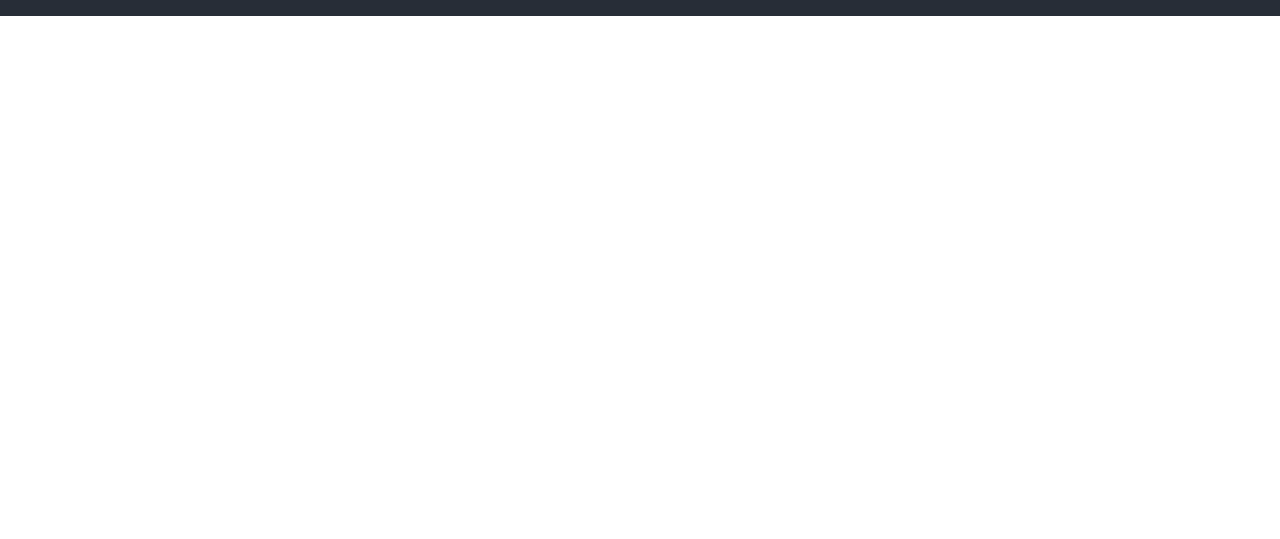
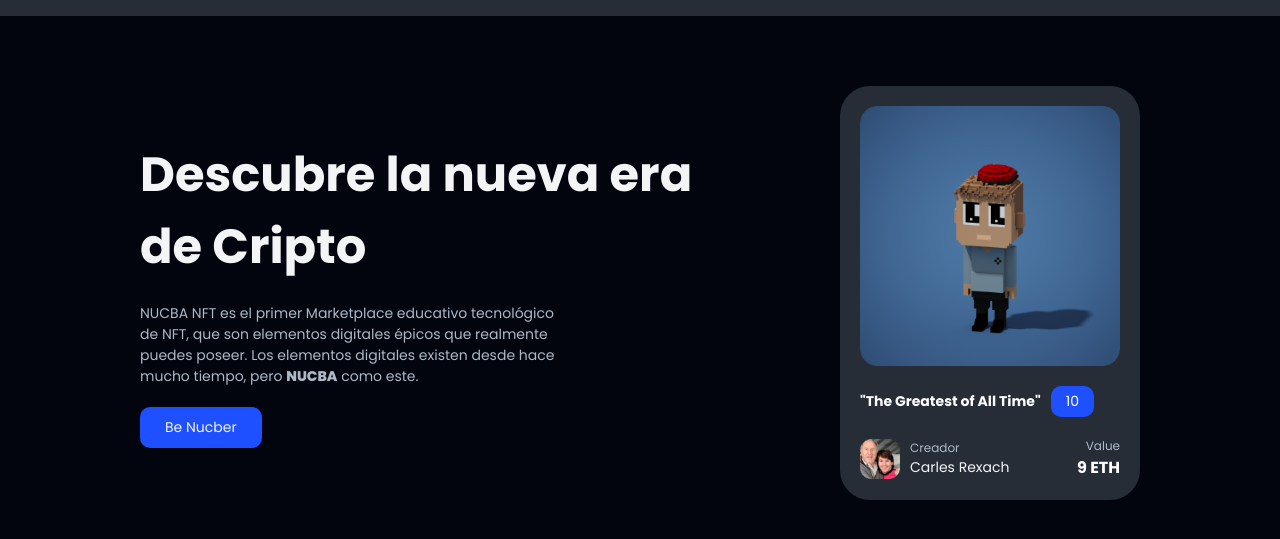
Before and after one commit to Molina-Javier/Nucba-NFt, a plain HTML site: page index.html in a window 1280 px wide. Shown: the part 49-588 px from the top of the page. Drawn offline with Linux system fonts and the light colour scheme.

Commit message:
add hero-section

```diff
--- a/assets/styles.css
+++ b/assets/styles.css
@@ -17,6 +17,7 @@
     /* Decoration */
     --fire: #ff6d00;
     --electric: #64d3ff;
+    --max-width: 1200px;
 }
 
 * {
@@ -31,7 +32,9 @@
 }
 
 /* Header */
-
+body {
+    background: var(--background);
+}
 header {
     background-color: var(--secondary);
     display: flex;
@@ -71,3 +74,130 @@
 .navbar-list a {
 color: var(--text-gray);
 }
+
+/* Main */
+main {
+    display: flex;
+    flex-direction: column;
+    align-items: center;
+    justify-content: center;
+    color: white;
+}
+/* section Hero */
+
+#Hero {
+    max-width: var(--max-width);
+
+    display: flex;
+    justify-content: center;
+    align-items: center;
+    padding: 70px 0;
+    gap: 100px;
+}
+
+.hero-info{
+
+    display: flex;
+    flex-direction: column;
+    gap: 20px;
+    width: 50%;
+    align-items: start;
+}
+
+.hero-info h1 {
+    font-size: 48px;
+    font-weight: 800px;
+    color: var(--text-white);
+}
+
+.hero-info p {
+    font-size: 14px;
+    width: 70%;
+    color: var(--text-gray);
+}
+
+.hero-info span {
+    font-weight: 800;
+    text-transform: uppercase;
+}
+
+.hero-info a {
+    background: var(--primary);
+    color: var(--text-white);
+    border-radius: 10px;
+    padding: 10px 25px;
+    font-size: 14px;
+}
+
+/* Card */
+
+.hero-card {
+    background: var(--secondary);
+    padding: 20px;
+    border-radius: 30px;
+    display: flex;
+    flex-direction: column;
+    gap: 20px;
+    width: 300px;
+}
+
+.hero-card-info {
+    display: flex;
+    flex-direction: column;
+    gap: 20px;
+}
+
+.hero-card-top {
+    display: flex;
+    align-items: center;
+    gap: 10px;
+}
+
+.hero-card-top h3 {
+
+    white-space: nowrap;
+    text-overflow: ellipsis;
+    overflow: hidden;
+    font-size: 14px;
+}
+
+.hero-card-top span {
+    background: var(--primary);
+    padding: 5px 15px;
+    border-radius: 10px;
+    font-size: 14px;
+}
+
+.hero-card-bottom {
+    display: flex;
+    justify-content: space-between;
+}
+.hero-card-creator {
+    display: flex;
+    align-items: center;
+    gap: 10px;
+}
+
+.hero-card-creator img {
+    height: 40px;
+}
+
+.creador-info, .hero-card-price p  {
+    color: var(--text-gray);
+    font-size: 12px;
+}
+.creator-name {
+color: var(--text-white);
+font-size: 14px;
+}
+
+.hero-card-price {
+    display: flex;
+    flex-direction: column;
+    align-items: flex-end;
+
+}
+
+.hero-card-price span {
+    font-weight: 700;
+}
--- a/index.html
+++ b/index.html
@@ -14,7 +14,7 @@
 <!-- navbar y carrito -->
 <nav class="navbar">
     <ul class="navbar-list">
-        <li><a href="#"> Home</a></li>
+        <li><a href="#Hero"> Home</a></li>
         <li><a href="#">Descubre</a></li>
         <li><a href="#"> BTC</a></li>
         <li><a href="#"> Youtube</a></li>
@@ -24,5 +24,46 @@
 <img src="./assets/img/cart-icon.svg" alt="Carrito" class="Cart-icon">
 </nav>
  </header>
+ <main>
+    <!-- Hero / portada -->
+    <section id="Hero">
+        <div class="hero-info">
+            <h1>Descubre la nueva era de Cripto</h1>
+            <p>
+            NUCBA NFT es el primer Marketplace educativo tecnológico de NFT, que
+            son elementos digitales épicos que realmente puedes poseer. Los
+            elementos digitales existen desde hace mucho tiempo, pero
+            <span> Nucba</span> como este.
+            </p>
+            <a href="#">Be Nucber</a>
+        </div>
+        <div class="hero-card">
+            <img src="./assets/img/hero/hero-card.png" alt="">
+            <div class="hero-card-info">
+                <!-- Top -->
+                <div class="hero-card-top">
+                    <h3>"The Greatest of All Time"  </h3>
+                    <span>10</span>
+                </div>
+                <!-- Bot -->
+                <div class="hero-card-bottom">
+                    <!-- Creador -->
+                    <div class="hero-card-creator">
+                        <img src="./assets/img/hero/creator.png" alt="imagen del usuario">
+                        <div class="creador-info">
+                            <p>Creador</p>
+                            <p class="creator-name">Carles Rexach</p>
+                        </div>
+                    </div>
+                    <!-- Precio -->
+                    <div class="hero-card-price">
+                        <p>Value</p>
+                        <span>9 ETH</span>
+                    </div>
+                </div>
+            </div>
+        </div>
+    </section>
+ </main>
 </body>
 </html>
```
